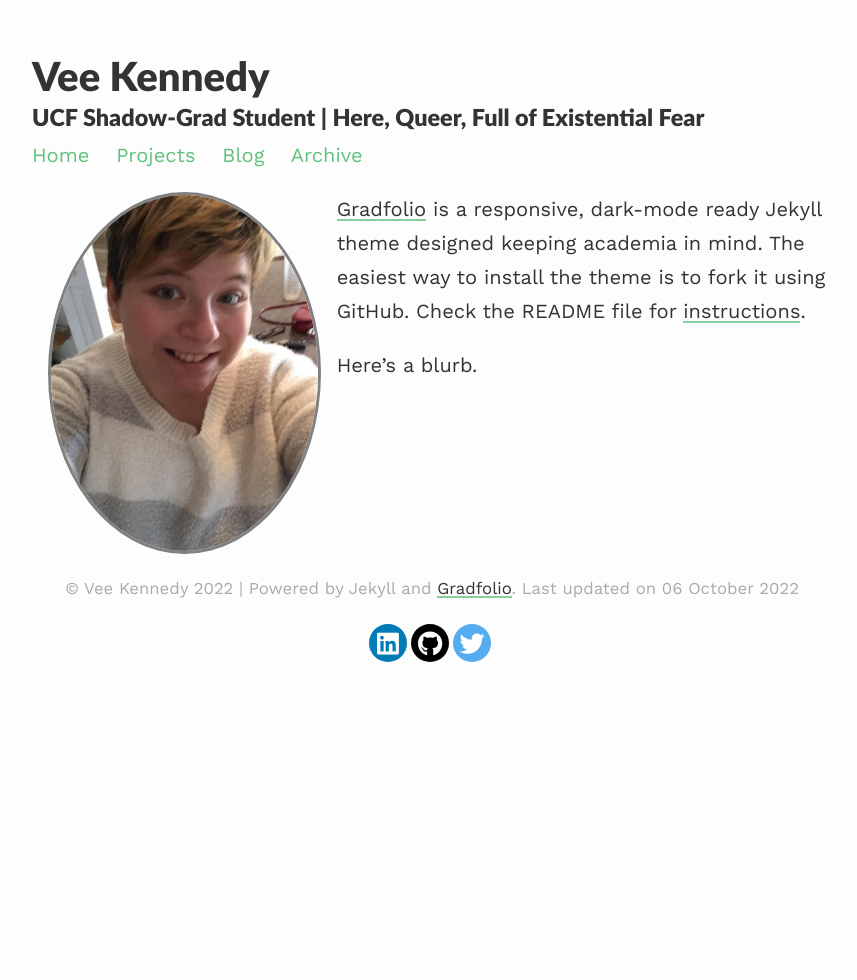
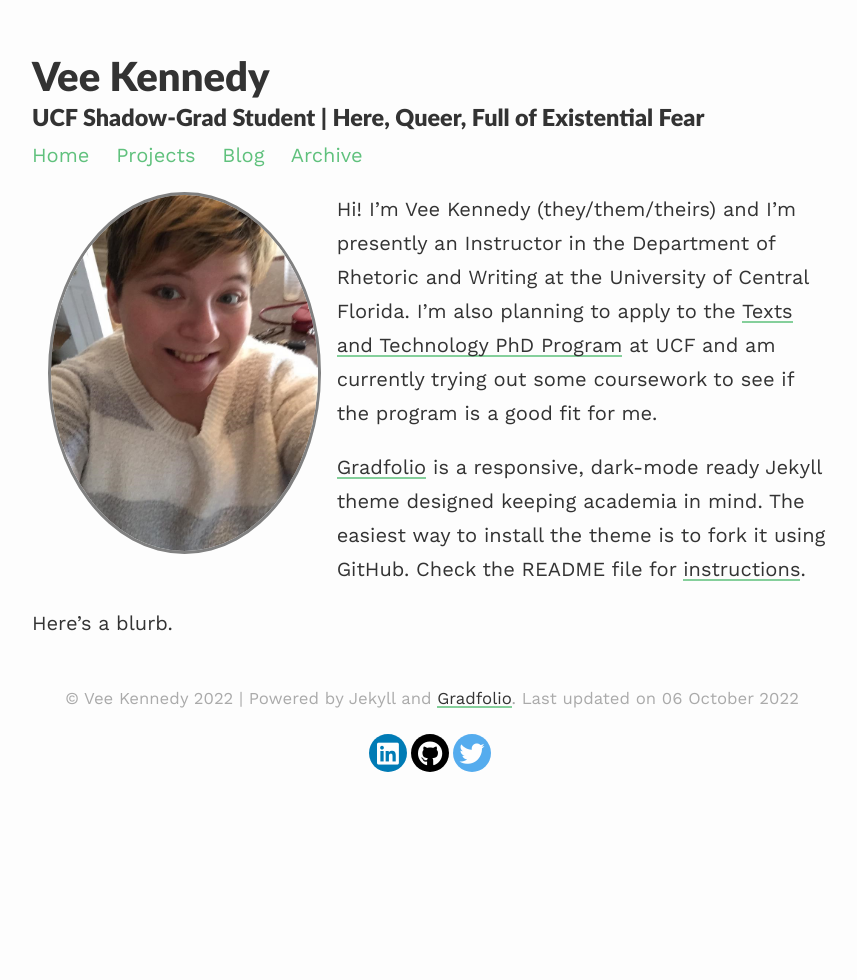
Before and after one commit to veekenne/gradfolio, a Jekyll site: the page built from index.md, in a window 1280 px wide. Shown: the whole page, without its empty margins (208-1065 px from the left). Built offline with Jekyll 4.4.1, drawn with Linux system fonts in a browser that asks for light colours; nearby versions of some CDN libraries.

Commit message:
Update index.md

```diff
--- a/index.md
+++ b/index.md
@@ -7,6 +7,8 @@ profile:
 published: true
 ---
 
+Hi! I'm Vee Kennedy (they/them/theirs) and I'm presently an Instructor in the Department of Rhetoric and Writing at the University of Central Florida. I'm also planning to apply to the [Texts and Technology PhD Program](https://cah.ucf.edu/textstech/){:target="_blank"} at UCF and am currently trying out some coursework to see if the program is a good fit for me.
+
 [Gradfolio](https://github.com/jitinnair1/gradfolio){:target="_blank"} is a responsive, dark-mode ready Jekyll theme designed keeping academia in mind. The easiest way to install the theme is to fork it using GitHub. Check the README file for [instructions](https://github.com/jitinnair1/gradfolio#installation){:target="_blank"}.
 
 Here's a blurb.
```
